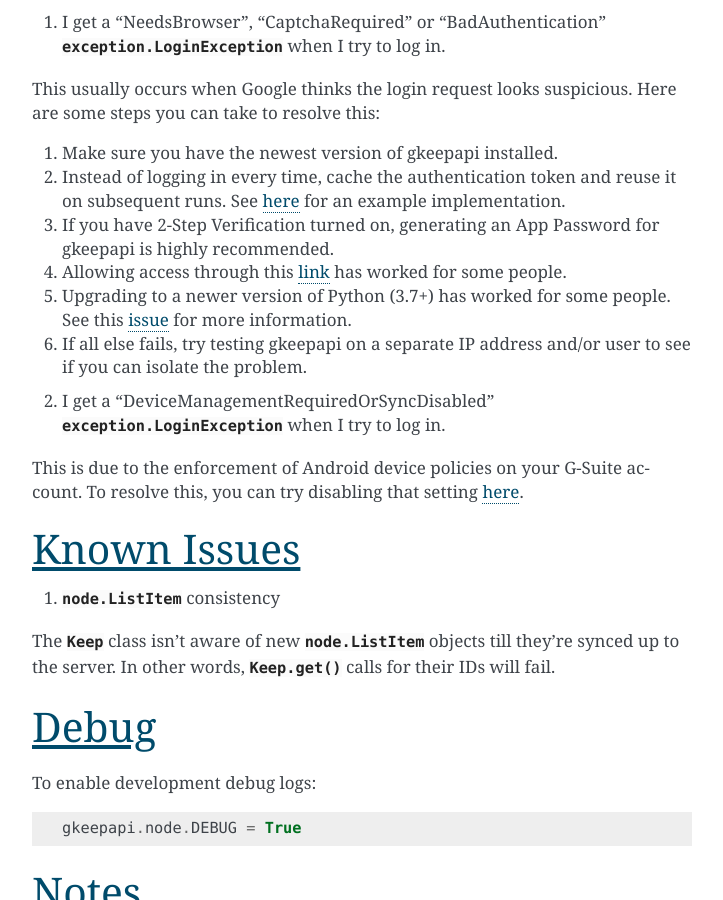
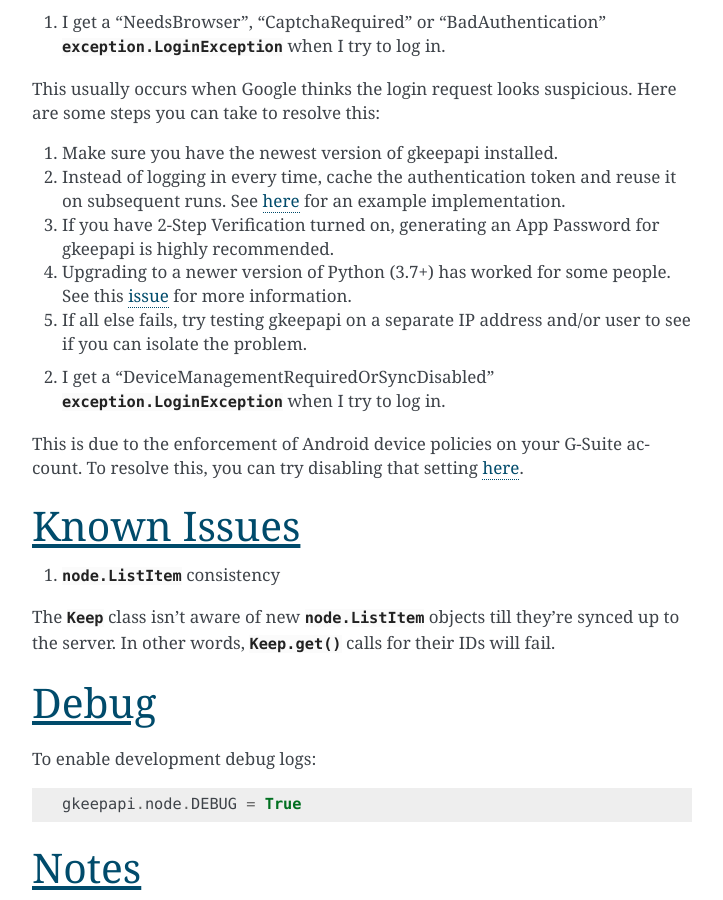
Before and after one commit to kiwiz/gkeepapi, a Sphinx documentation site: the page built from docs/index.rst, in a window 1280 px wide and 900 px high, scrolled down 11329 px. Shown: the whole window, without its empty margins (388-1111 px from the left). Built offline with Sphinx 7.4.7, drawn with Linux system fonts in a browser that asks for light colours.

Commit message:
Fix broken links

```diff
--- a/docs/index.rst
+++ b/docs/index.rst
@@ -427,11 +427,10 @@
 This usually occurs when Google thinks the login request looks suspicious. Here are some steps you can take to resolve this:
 
 1. Make sure you have the newest version of gkeepapi installed.
-2. Instead of logging in every time, cache the authentication token and reuse it on subsequent runs. See `here <https://github.com/kiwiz/keep-cli/blob/master/keep#L106-L128>`__ for an example implementation.
+2. Instead of logging in every time, cache the authentication token and reuse it on subsequent runs. See `here <https://github.com/kiwiz/keep-cli/blob/master/src/keep_cli/__main__.py#L106-L128>`__ for an example implementation.
 3. If you have 2-Step Verification turned on, generating an App Password for gkeepapi is highly recommended.
-4. Allowing access through this `link <https://accounts.google.com/DisplayUnlockCaptcha>`__ has worked for some people.
-5. Upgrading to a newer version of Python (3.7+) has worked for some people. See this `issue <https://gitlab.com/AuroraOSS/AuroraStore/issues/217#note_249390026>`__ for more information.
-6. If all else fails, try testing gkeepapi on a separate IP address and/or user to see if you can isolate the problem.
+4. Upgrading to a newer version of Python (3.7+) has worked for some people. See this `issue <https://gitlab.com/AuroraOSS/AuroraStore/issues/217#note_249390026>`__ for more information.
+5. If all else fails, try testing gkeepapi on a separate IP address and/or user to see if you can isolate the problem.
 
 2. I get a "DeviceManagementRequiredOrSyncDisabled" :py:class:`exception.LoginException` when I try to log in.
 
```
